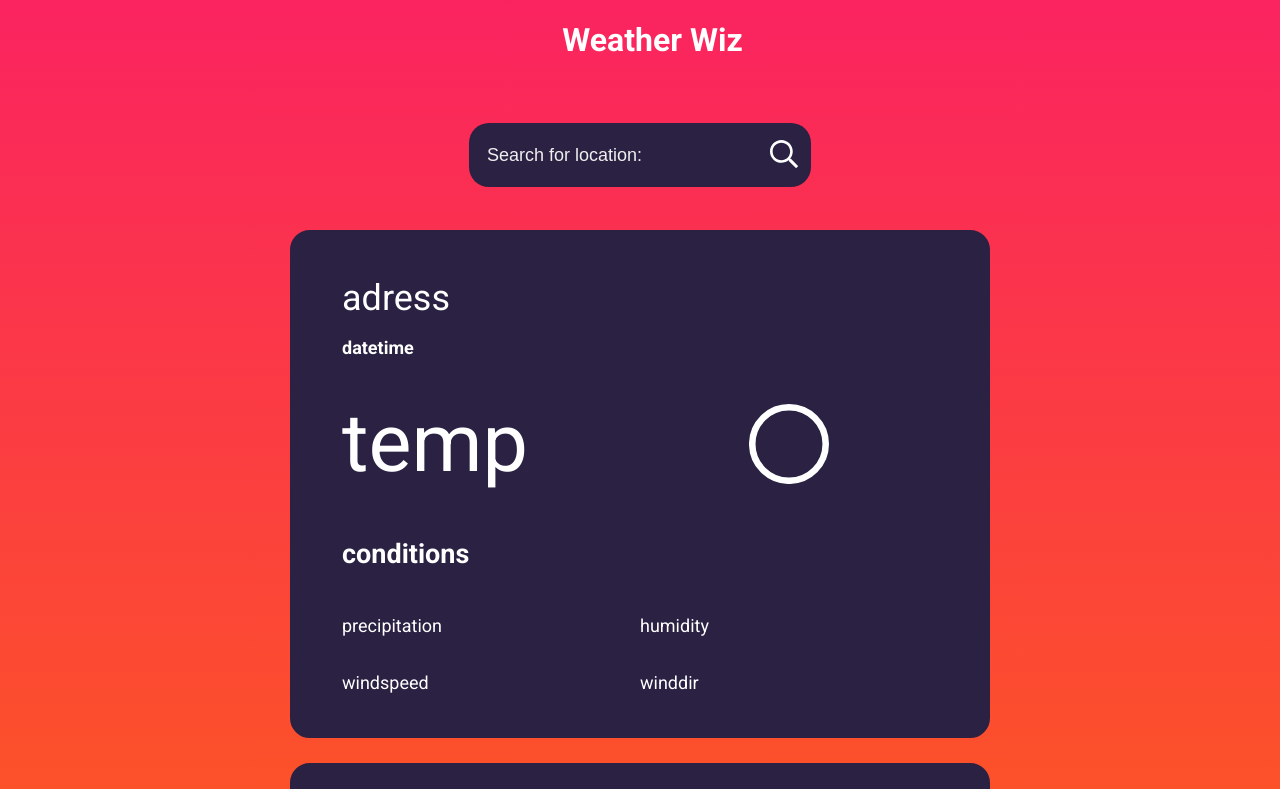
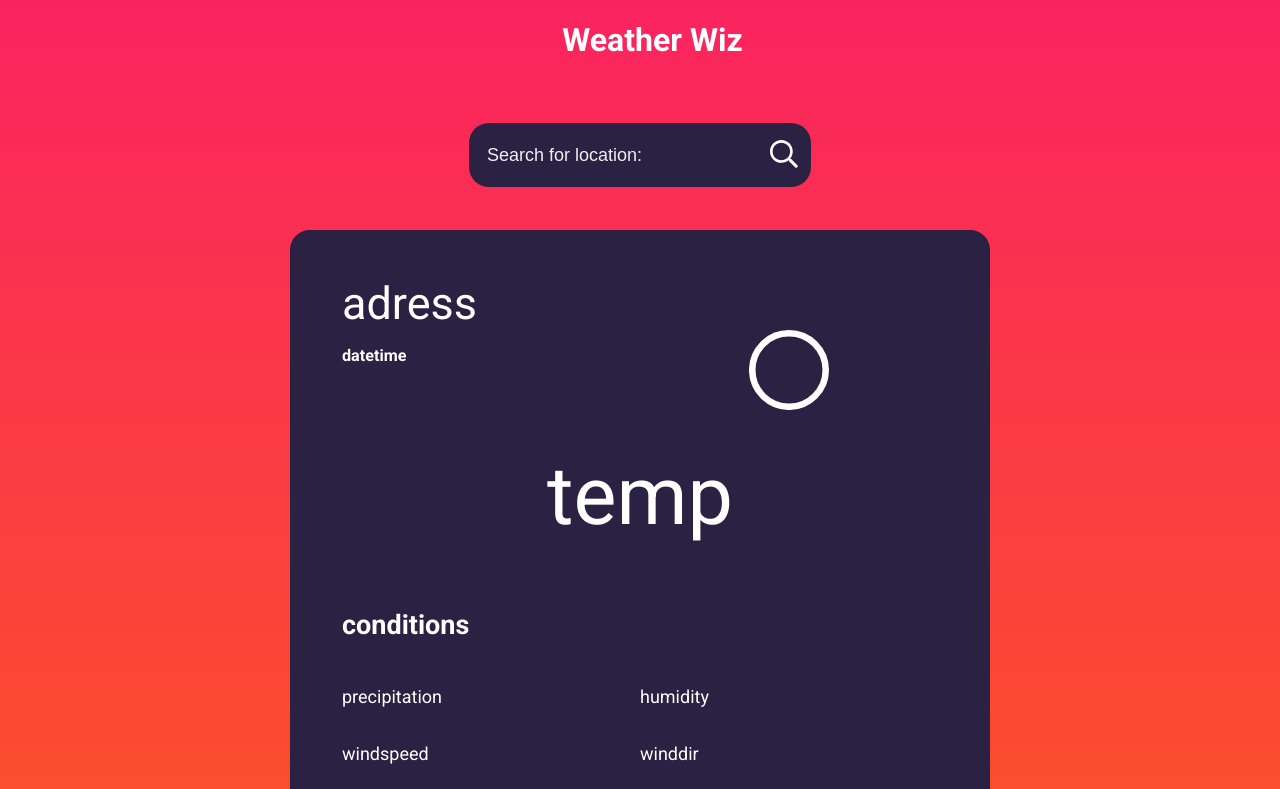
Before and after one commit to JAlblas/odin-weather, a website built with webpack: page src/template.html in a window 1280 px wide. Shown: the top 789 px of the page. Built offline with nearby package versions, Linux system fonts and the light colour scheme; no server answers.

Commit message:
Minor design updates

```diff
--- a/src/dom.js
+++ b/src/dom.js
@@ -22,7 +22,7 @@ function updateUI(data) {
   windSpeedLabel.textContent = "Wind speed: " + data.windspeed;
   windDirectionLabel.textContent = "Wind direction: " + data.winddir;
   conditionsLabel.textContent = "Conditions: " + data.conditions;
-  datetimeLabel.textContent = data.datetime;
+  datetimeLabel.textContent = Date(data.datetime);
   currentWeatherIcon.src = require(`./img/${data.icon}.svg`);
 
   displayForecasts(data.days);
--- a/src/style.css
+++ b/src/style.css
@@ -106,19 +106,19 @@ h1 {
   grid-area: weather;
   display: grid;
   grid-template-columns: 1fr 1fr;
-  grid-template-rows: auto 0.4fr 0.3fr 0.5fr 0.4fr 0.15fr 0.15fr;
+  grid-template-rows: auto 0.4fr 0.4fr 2fr 0.4fr 0.15fr 0.15fr;
   grid-template-areas:
     "loader loader"
     "location location"
-    "datetime ."
-    "temperature weather-icon"
+    "datetime weather-icon"
+    "temperature temperature"
     "conditions conditions"
     "precipitation humidity" /*// Chance of rain*/
     "windspeed winddir"; /*// cloud cover*/
 }
 
 #address {
-  font-size: 2em;
+  font-size: 2.5em;
   grid-area: location;
   text-align: left;
   margin-top: 20px;
@@ -129,6 +129,7 @@ h1 {
   grid-area: datetime;
   text-align: left;
   font-weight: bold;
+  font-size: 0.9em;
 }
 
 #current-weather-icon {
@@ -146,6 +147,7 @@ h1 {
   grid-area: temperature;
   font-size: 4.5em;
   margin: 20px 0px;
+  margin: auto;
 }
 
 #conditions {
```
